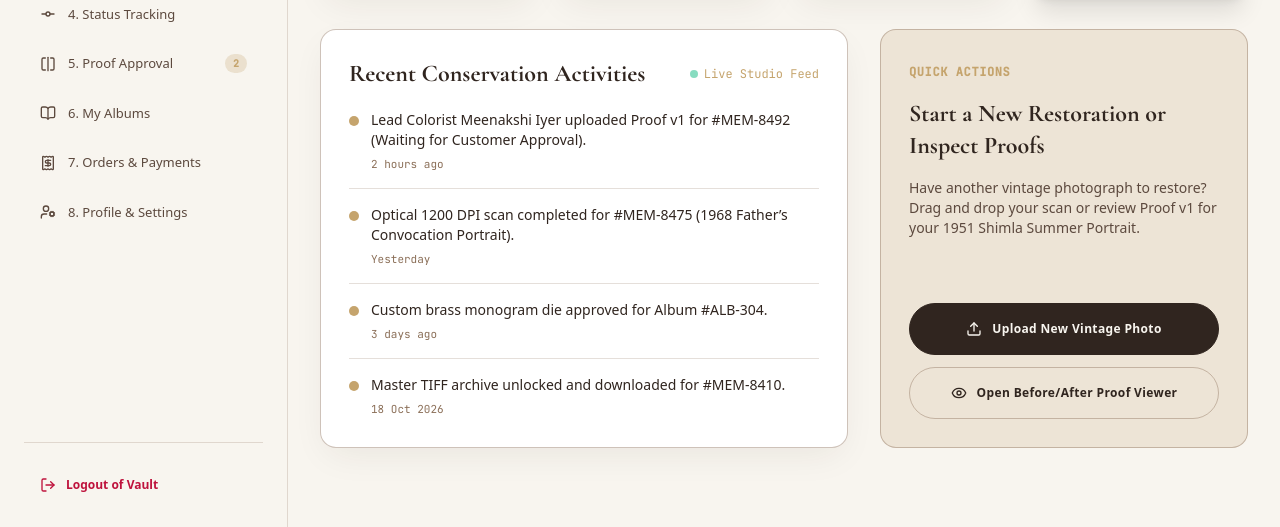
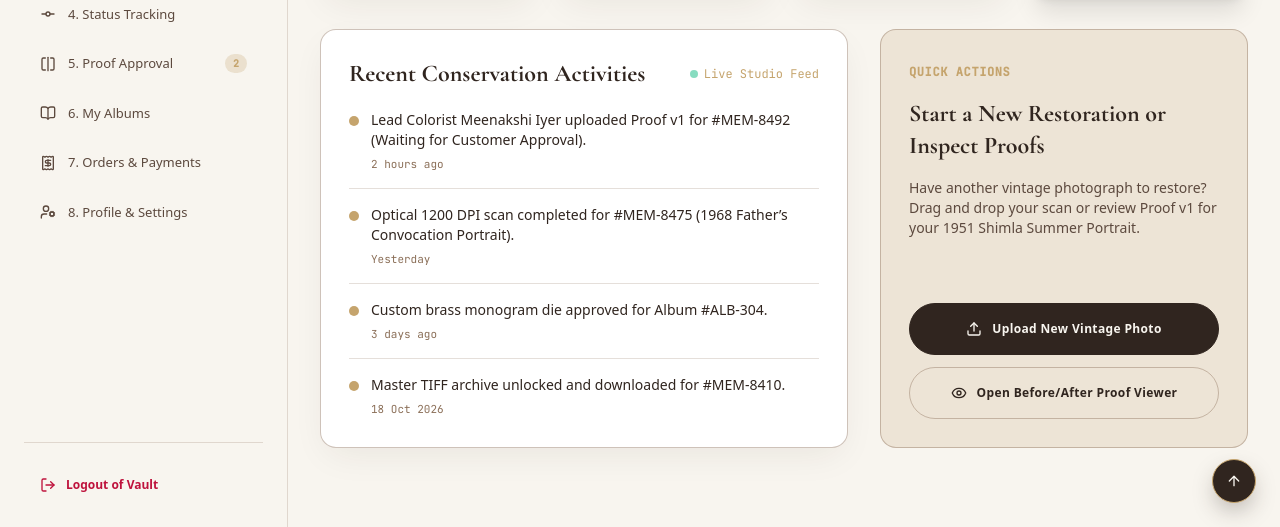
Before and after one commit to HTMLStaticWorks-Org/Photo_Restoration_Album_Making_Studio, a plain HTML site: page dashboard.html in a window 1280 px wide. Shown: the part 273-800 px from the top of the page. Drawn offline with nearby package versions, Linux system fonts and the light colour scheme.

Commit message:
dashboard

```diff
--- a/assets/css/styles.css
+++ b/assets/css/styles.css
@@ -698,20 +698,39 @@ html.dark .social-icon-btn {
   box-shadow: 0 10px 24px -4px rgba(230, 0, 35, 0.45);
 }
 
-/* Back to Top Arrow Button (Icon Only Circular Button) */
+/* Back to Top Arrow Button (Fixed Floating Circular Button) */
 .back-to-top-btn {
+  position: fixed;
+  bottom: 1.5rem;
+  right: 1.5rem;
+  z-index: 45;
   display: inline-flex;
   align-items: center;
   justify-content: center;
-  width: 2.6rem;
-  height: 2.6rem;
+  width: 2.75rem;
+  height: 2.75rem;
   border-radius: 9999px;
-  background-color: rgba(197, 164, 109, 0.15);
-  border: 1px solid var(--border-strong);
-  color: var(--accent-gold);
+  background-color: #30251F;
+  border: 1.5px solid var(--accent-gold);
+  color: #F8F5EF;
+  box-shadow: 0 10px 25px -5px rgba(48, 37, 31, 0.38);
   transition: all 0.3s ease;
   cursor: pointer;
   text-decoration: none;
+}
+
+html.dark .back-to-top-btn {
+  background-color: rgba(33, 27, 24, 0.92);
+  backdrop-filter: blur(10px);
+  -webkit-backdrop-filter: blur(10px);
+  border-color: var(--accent-gold);
+  color: var(--accent-gold);
+  box-shadow: 0 10px 25px -5px rgba(0, 0, 0, 0.65);
+}
+
+[dir="rtl"] .back-to-top-btn {
+  right: auto;
+  left: 1.5rem;
 }
 
 .back-to-top-btn:hover {
--- a/assets/js/app.js
+++ b/assets/js/app.js
@@ -342,7 +342,7 @@ function initSharedHeaderFooter() {
             </div>
           </div>
 
-          <!-- Bottom Copyright, Legal & Back-To-Top -->
+          <!-- Bottom Copyright & Legal -->
           <div class="pt-8 flex flex-col md:flex-row items-center justify-between gap-5 text-xs text-theme-muted">
             <p class="text-center md:text-left">© ${new Date().getFullYear()} MEMORA STUDIO Pvt. Ltd. All Rights Reserved. Crafted with Archival Precision.</p>
 
@@ -351,15 +351,21 @@ function initSharedHeaderFooter() {
               <a href="pricing.html" class="hover:text-theme-gold transition whitespace-nowrap">Terms &amp; Archival Guarantee</a>
               <a href="dashboard.html" class="hover:text-theme-gold transition whitespace-nowrap">Track Order Status</a>
             </div>
-
-            <!-- Back to Top Arrow Button (Icon Only) -->
-            <button type="button" data-action="back-to-top" class="back-to-top-btn shrink-0" aria-label="Scroll back to top of page" title="Back to Top">
-              <i data-lucide="arrow-up" class="w-4 h-4"></i>
-            </button>
           </div>
         </div>
       </footer>
     `;
+  }
+
+  if (!document.querySelector('[data-action="back-to-top"]')) {
+    const backToTopBtn = document.createElement('button');
+    backToTopBtn.type = 'button';
+    backToTopBtn.setAttribute('data-action', 'back-to-top');
+    backToTopBtn.className = 'back-to-top-btn';
+    backToTopBtn.setAttribute('aria-label', 'Scroll back to top of page');
+    backToTopBtn.title = 'Back to Top';
+    backToTopBtn.innerHTML = '<i data-lucide="arrow-up" class="w-4 h-4"></i>';
+    document.body.appendChild(backToTopBtn);
   }
 
   if (window.lucide) {
--- a/assets/js/dashboard.js
+++ b/assets/js/dashboard.js
@@ -715,7 +715,7 @@ function renderAlbumsView() {
     <div class="rounded-2xl bg-theme-surface border border-theme-strong overflow-hidden flex flex-col md:flex-row shadow-theme-soft group hover:border-[#C5A46D] transition-all duration-300">
       <!-- Album Cover / Spread Image Preview -->
       <div class="md:w-5/12 relative overflow-hidden bg-black/5 min-h-[200px] max-h-[260px] md:max-h-none shrink-0">
-        <img src="${a.previewImg}" alt="${a.title}" class="w-full h-full object-cover group-hover:scale-105 transition-transform duration-500" />
+        <img src="${a.previewImg}" alt="${a.title}" class="w-full h-full md:absolute md:inset-0 object-cover group-hover:scale-105 transition-transform duration-500" />
         <span class="absolute top-3 left-3 px-2.5 py-1 rounded-full bg-black/75 backdrop-blur-sm text-[#C5A46D] font-mono-code text-[11px] font-bold border border-[#C5A46D]/30 shadow-sm">
           #${a.id}
         </span>
```
